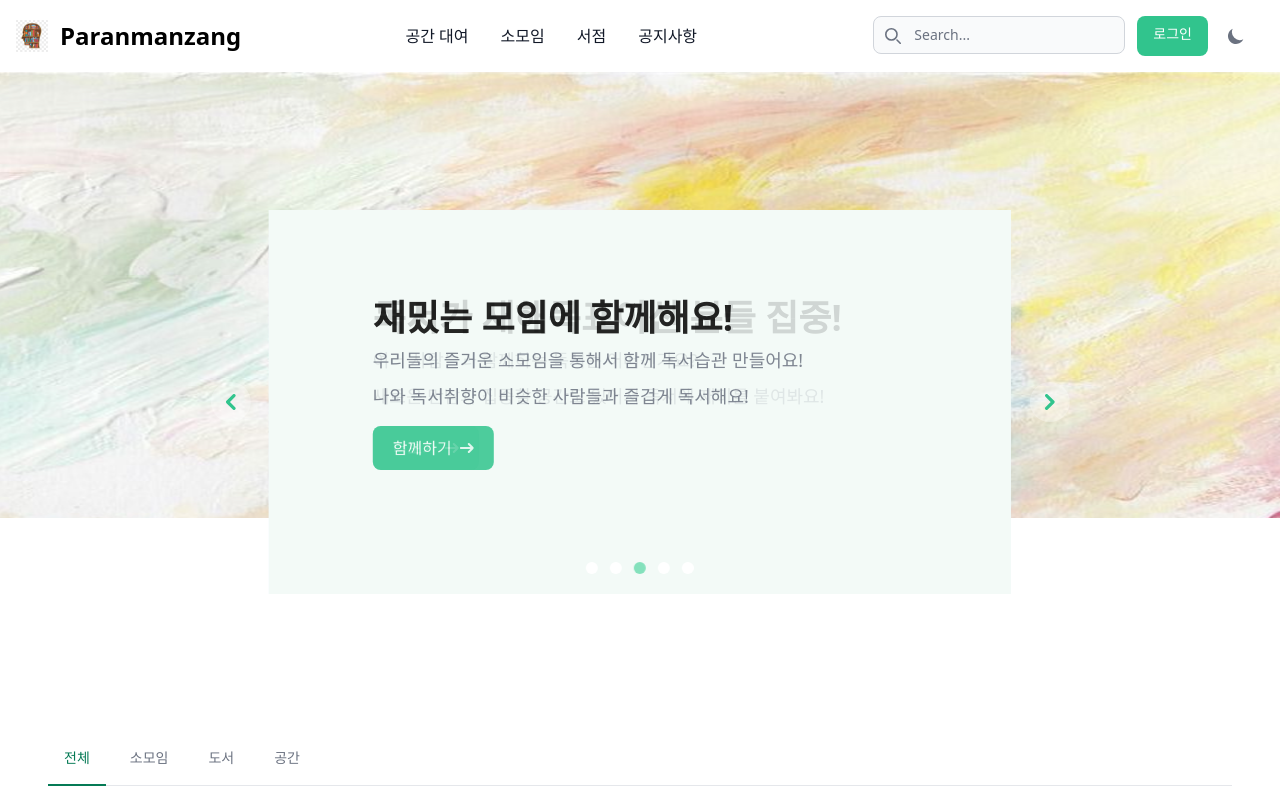
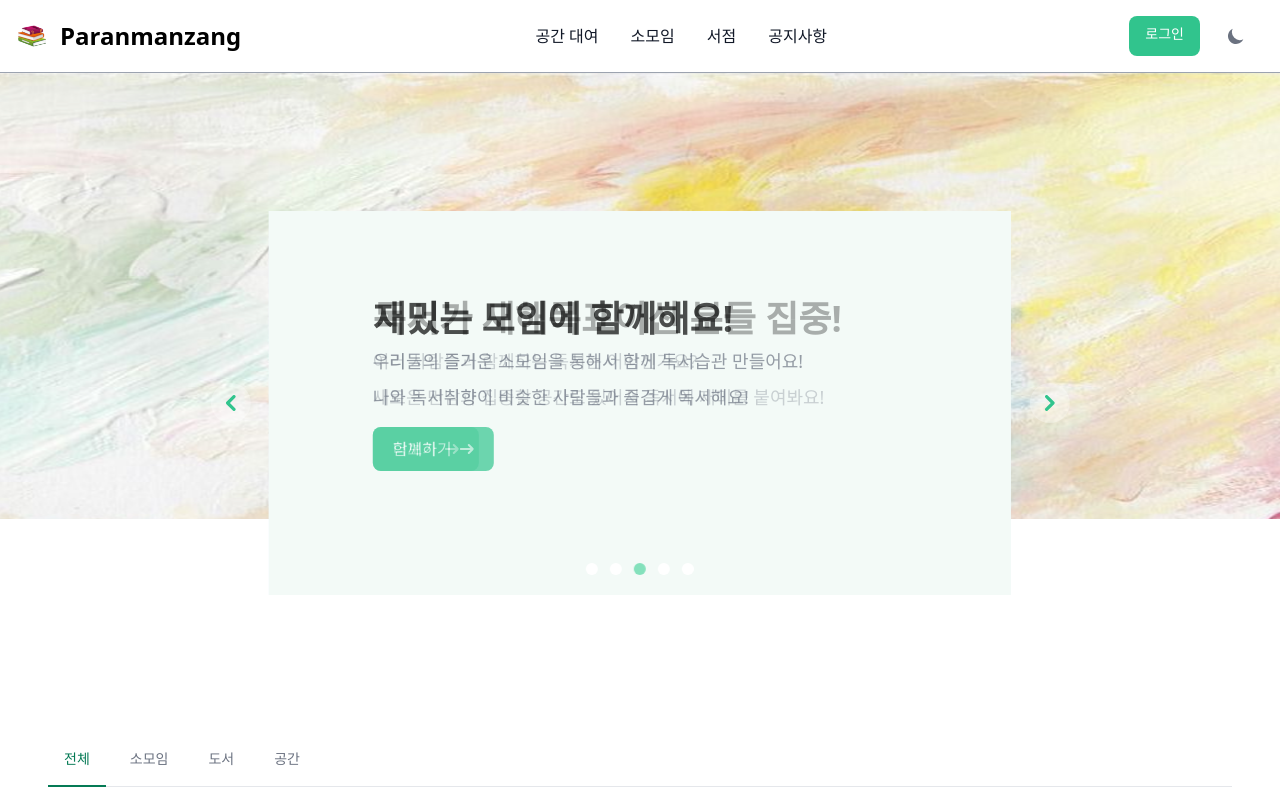
Before and after one commit to paranmanzang/paran_front, a Next.js app: page / in a window 1280 px wide. Shown: the top 800 px of the page. Built offline with nearby package versions, Linux system fonts and the light colour scheme; grey boxes are pictures that could not be loaded.

Commit message:
layout update 0922

```diff
--- a/app/components/Carousel.tsx
+++ b/app/components/Carousel.tsx
@@ -48,24 +48,22 @@ const carouselItems: CarouselItem[] = [
     title: "여러분들의 심상을 공유해주세요!",
     string: "독서는 마음의 양식이면서 휴식처입니다!",
     text: "독서를 읽으면서 마음도 치유되는 새로운 경험을 공유해주세요!",
-    btn: { text: "더보기", link: "/groups" },
+    btn: { text: "더보기", link: "/chats/list" },
   },
 ];
 
-export default function CarouselComponent() {
+export default function Carousel() {
   const [currentSlide, setCurrentSlide] = useState(0);
+  const [currentLink, setCurrentLink] = useState(carouselItems[0].btn.link); // 현재 링크 상태 관리
   const router = useRouter();
 
-  const handleButtonClick = useCallback(
-    (link: string) => {
-      router.push(link);
-    },
-    [router],
-  );
+  const handleButtonClick = useCallback(() => {
+    router.push(currentLink); // 현재 링크로 이동
+  }, [router, currentLink]);
 
   const renderButton = (btn: { text: string; link: string }) => (
     <button
-      onClick={() => handleButtonClick(btn.link)}
+      onClick={handleButtonClick}
       className="inline-flex items-center justify-center rounded-lg bg-green-400 px-5 py-2.5 text-center text-base font-medium text-white hover:bg-green-500 focus:ring-4 focus:ring-green-300 dark:focus:ring-green-700"
     >
       {btn.text}
@@ -102,13 +100,17 @@ export default function CarouselComponent() {
     return () => clearInterval(interval);
   }, [nextSlide]);
 
+  useEffect(() => {
+    setCurrentLink(carouselItems[currentSlide].btn.link); // 슬라이드 변경 시 링크 업데이트
+  }, [currentSlide]);
+
   return (
     <div className="relative" aria-label="Carousel" id="article">
       <div className="rounded-xlg relative h-60 w-full overflow-hidden bg-green-50 px-[5.5rem] py-[4.5rem] md:h-96">
         {carouselItems.map((item, index) => (
           <div
             key={item.id}
-            className={`w-full absolute h-80 p-4 transition-opacity duration-700 ease-in ${
+            className={`w-full absolute h-80 p-4 transition-opacity duration-700 ease-linear ${
               index === currentSlide ? "opacity-100" : "opacity-0"
             }`}
           >
--- a/app/components/Header.tsx
+++ b/app/components/Header.tsx
@@ -7,8 +7,12 @@ import Nav from "./Nav";
 import paranLogo from "@/app/assets/paranLogo.png"
 
 export default function Header() {
+  const openHandler = () => {
+
+  }
+
   return (
-    <header className="border-gray-400 bg-white dark:bg-gray-900">
+    <header className="border-gray-400 bg-white dark:bg-gray-900 border-b shadow-sm">
       <div className="mx-auto flex max-w-screen-xl flex-wrap items-center justify-between p-4">
         <Link
           href="/"
@@ -25,34 +29,8 @@ export default function Header() {
             Paranmanzang
           </span>
         </Link>
+
         <div className="flex space-x-3 md:order-2 md:space-x-0 rtl:space-x-reverse">
-          <div className="relative mx-3 hidden md:block">
-            <div className="pointer-events-none absolute inset-y-0 start-0 flex items-center ps-3">
-              <svg
-                className="size-4 text-gray-500 dark:text-gray-400"
-                aria-hidden="true"
-                xmlns="http://www.w3.org/2000/svg"
-                fill="none"
-                viewBox="0 0 20 20"
-              >
-                <path
-                  stroke="currentColor"
-                  stroke-linecap="round"
-                  stroke-linejoin="round"
-                  stroke-width="2"
-                  d="m19 19-4-4m0-7A7 7 0 1 1 1 8a7 7 0 0 1 14 0Z"
-                />
-              </svg>
-              <span className="sr-only">Search icon</span>
-            </div>
-            <input
-              type="text"
-              id="search-navbar"
-              className=" block w-full rounded-lg border border-gray-300 bg-gray-50 p-2 ps-10 text-sm text-gray-900 focus:border-green-500 focus:ring-green-500 dark:border-gray-600 dark:bg-gray-700 dark:text-white dark:placeholder:text-gray-400 dark:focus:border-green-500 dark:focus:ring-green-500"
-              placeholder="Search..."
-            />
-          </div>
-
           <Link
             href="/users/login"
             className="mx-2 rounded-lg bg-green-400 px-4 py-2 text-center text-sm font-medium text-white hover:bg-green-500 focus:outline-none focus:ring-4 focus:ring-green-300 dark:bg-green-600 dark:hover:bg-green-500 dark:focus:ring-green-600"
@@ -62,6 +40,7 @@ export default function Header() {
           <button
             data-collapse-toggle="navbar-sticky"
             type="button"
+            onClick={openHandler}
             className="inline-flex size-10 items-center justify-center rounded-lg p-2 text-sm text-gray-500 hover:bg-gray-100 focus:outline-none focus:ring-2 focus:ring-gray-200 dark:text-gray-400 dark:hover:bg-gray-700 dark:focus:ring-gray-600 md:hidden"
             aria-controls="navbar-sticky"
             aria-expanded="false"
--- a/app/components/Map.tsx
+++ b/app/components/Map.tsx
@@ -18,7 +18,7 @@ export default function Map() {
         }}
       ></span>
       <div className="w-full flex justify-center">
-        <div className="mx-3 h-[850px] w-[43%] rounded-lg border bg-white shadow ">
+        <div className="mx-3 h-[46rem] w-[30%] rounded-lg border bg-white shadow ">
           <form className="mx-auto max-w-full p-6">
             <div className="group relative z-0 mb-5 w-full">
               <input
@@ -63,8 +63,8 @@ export default function Map() {
         <div>
           <Image
             src="https://picsum.photos/580/850"
-            width={580}
-            height={850}
+            width={500}
+            height={800}
             alt="지도api 맛보기로 넣기"
             className="rounded-lg"
           />
--- a/app/components/Row.tsx
+++ b/app/components/Row.tsx
@@ -19,7 +19,7 @@ export default function Row(
       <Link href="/books/2">
         <Image
           width={400}
-          height={380}
+          height={330}
           className="rounded-t-lg"
           src="https://picsum.photos/400/380"
           alt="rowsImage"
--- a/app/components/SideBar.tsx
+++ b/app/components/SideBar.tsx
@@ -43,10 +43,10 @@ export default function SideBar() {
 
       <aside
         id="default-sidebar"
-        className="top-100 absolute left-0 z-40 h-screen w-64 -translate-x-full transition-transform sm:translate-x-0"
+        className="top-100 absolute left-0 z-40 h-dvh w-64 -translate-x-full transition-transform sm:translate-x-0"
         aria-label="Sidebar"
       >
-        <div className="h-full overflow-y-auto bg-gray-50 px-3 py-4 dark:bg-gray-800">
+        <div className="h-dvh overflow-y-auto bg-gray-50 px-3 py-4 dark:bg-gray-800">
           <ul className="space-y-2 font-medium">
             <li>
               <button
```
Also changed, not shown: app/assets/paranLogo.png.
